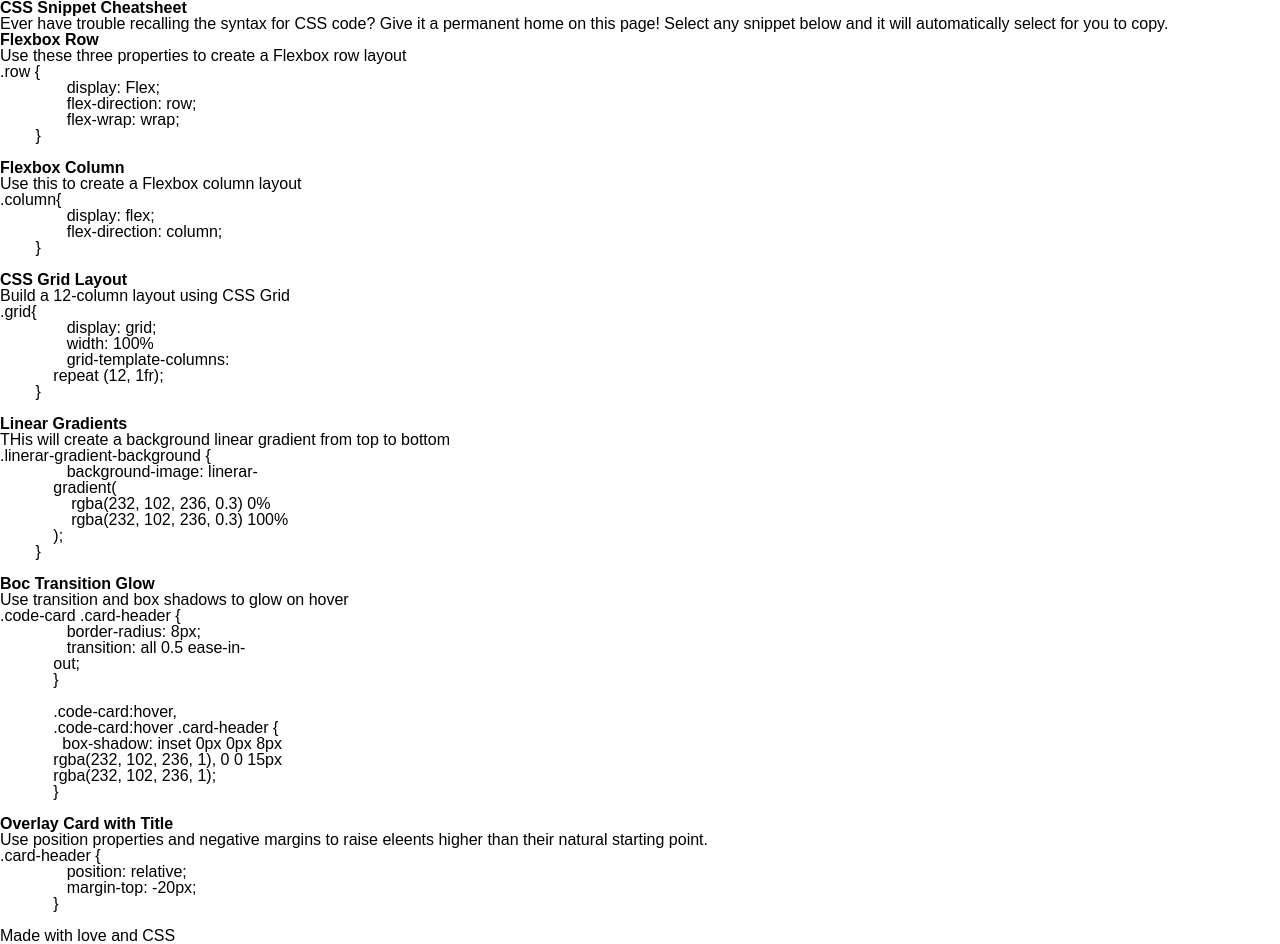
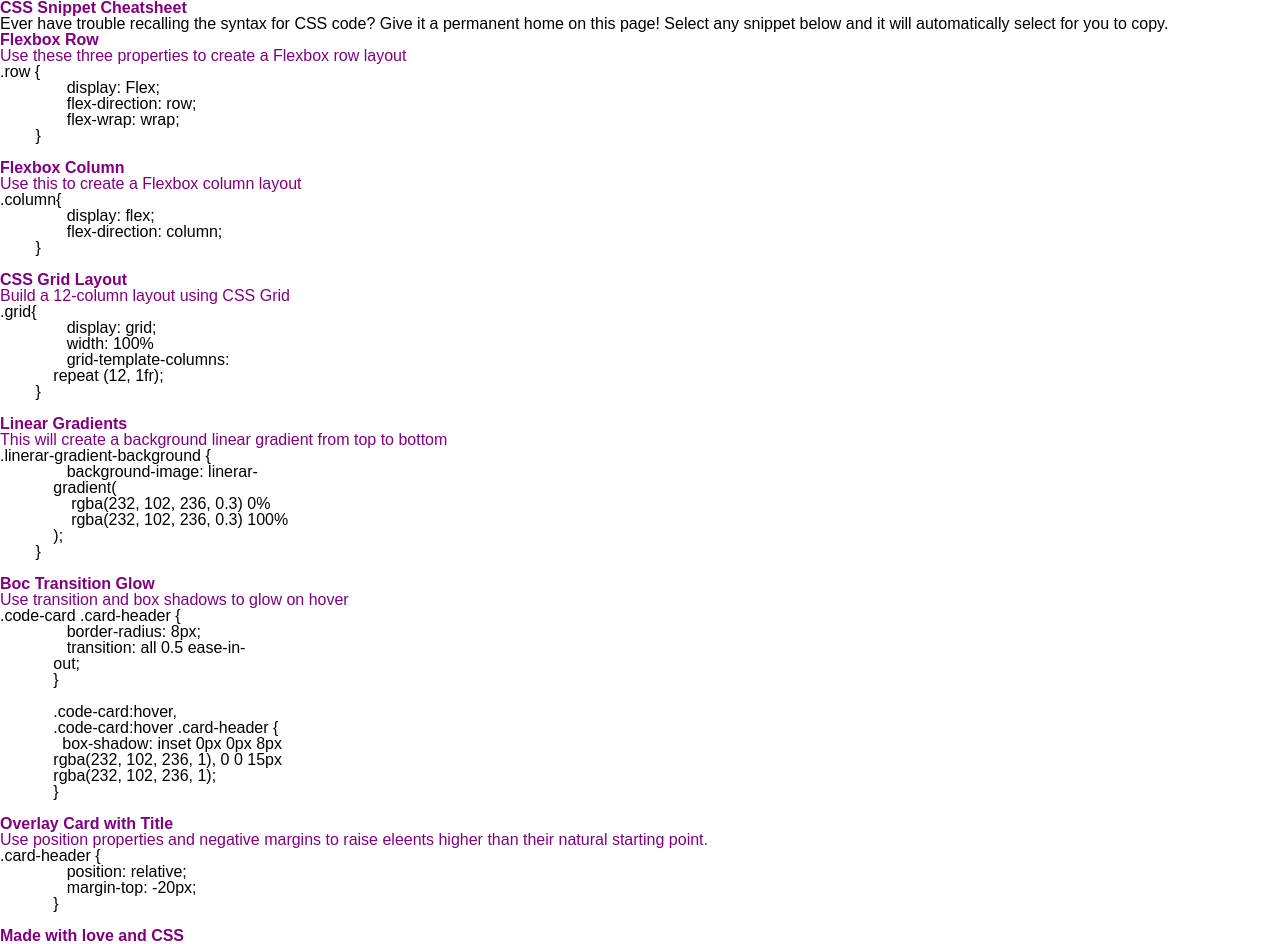
Before and after one commit to AlexNash91/mini-project-2, a plain HTML site: page index.html in a window 1280 px wide. Drawn offline with Linux system fonts and the light colour scheme; files that its build step writes are made by us from their sources.

Commit message:
First Draft

```diff
--- a/assets/style.css
+++ b/assets/style.css
@@ -0,0 +1,24 @@
+:root {
+    --text-color: purple;
+}
+
+
+header h1 {
+    color: var(--text-color);
+}
+main {
+
+
+}
+main h2{
+    color: var(--text-color);
+
+}
+
+main p{
+    color: var(--text-color);
+}
+
+footer h3 {
+    color: var(--text-color);
+}
--- a/index.html
+++ b/index.html
@@ -4,8 +4,8 @@
 <head>
     <meta charset="utF-8"/>
     <meta name="viewport" content="width=device width" initial scale 1.0/>
-    <link rel="stylesheet" href="./assets/css/reset.css" />
-    <link rel="stylesheet" href="./assets/css/style.css" />
+    <link rel="stylesheet" href="./assets/reset.css" />
+    <link rel="stylesheet" href="./assets/style.css" />
 </head>
 
 <body>
@@ -43,7 +43,7 @@
         </pre>
 
         <h2>Linear Gradients</h2>
-        <p>THis will create a background linear gradient from top to bottom</p>
+        <p>This will create a background linear gradient from top to bottom</p>
         <pre>.linerar-gradient-background {
                background-image: linerar-
             gradient(
@@ -80,7 +80,7 @@
     </main>
 
     <footer>
-        <p>Made with love and CSS</p>
+        <h3>Made with love and CSS</h3>
     </footer>
 
 </body>
```
